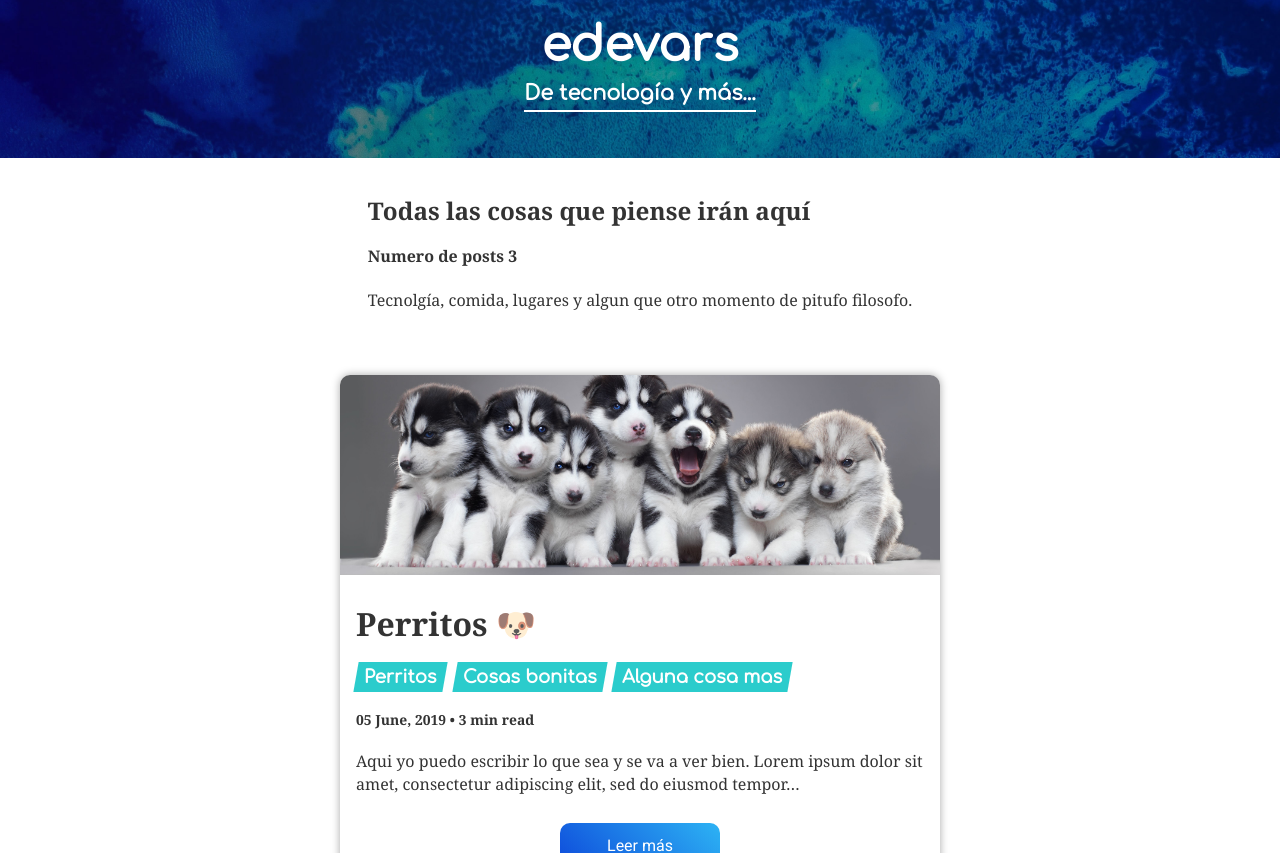
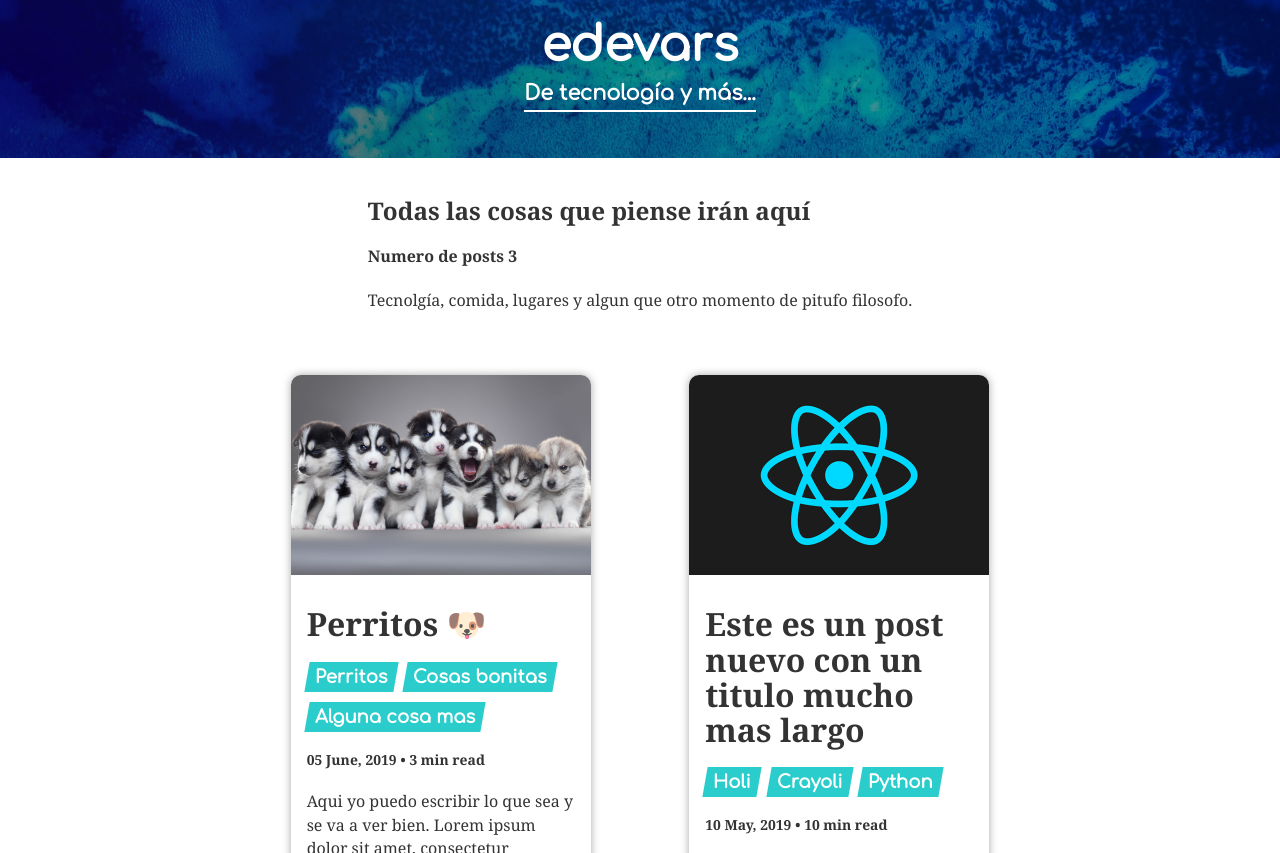
Before and after one commit to edevars/edevars-blog, a Gatsby site: page /blog in a window 1280 px wide. Shown: the part 59-912 px from the top of the page. Built offline with nearby package versions, Linux system fonts and the light colour scheme; Gatsby itself is replaced by a stand-in of ours; some packages are replaced by stand-ins of ours; what typography-theme-moraga would draw is missing.

Commit message:
Changing the width of the post

```diff
--- a/src/components/gridposts.js
+++ b/src/components/gridposts.js
@@ -6,7 +6,7 @@ const StyledGrid = styled.section`
     grid-area: posts;
     display: grid;
     width: 70%;
-    grid-template-columns: repeat(auto-fill, minmax(200px, 600px));
+    grid-template-columns: repeat(auto-fill, minmax(200px, 300px));
     grid-row-gap: 30px;
     margin: 0px auto;
     justify-content: space-evenly;
@@ -19,7 +19,7 @@ const GridPosts = ({ data }) => {
                 <div key={node.id}>
                     <Postpreview
                         slug={node.frontmatter.slug}
-                        key={index}
+                        key={node.id}
                         title={node.frontmatter.title}
                         date={node.frontmatter.date}
                         tags={node.frontmatter.tags}
```
